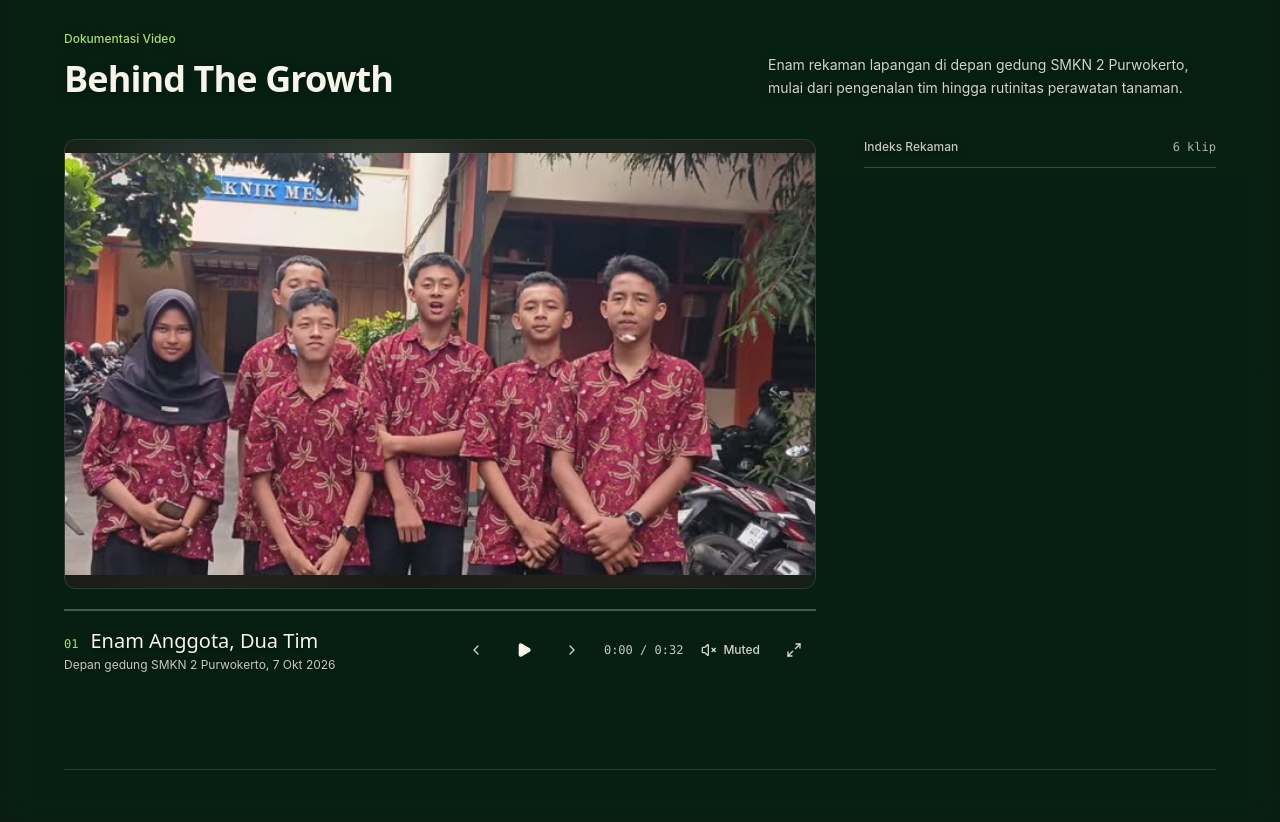
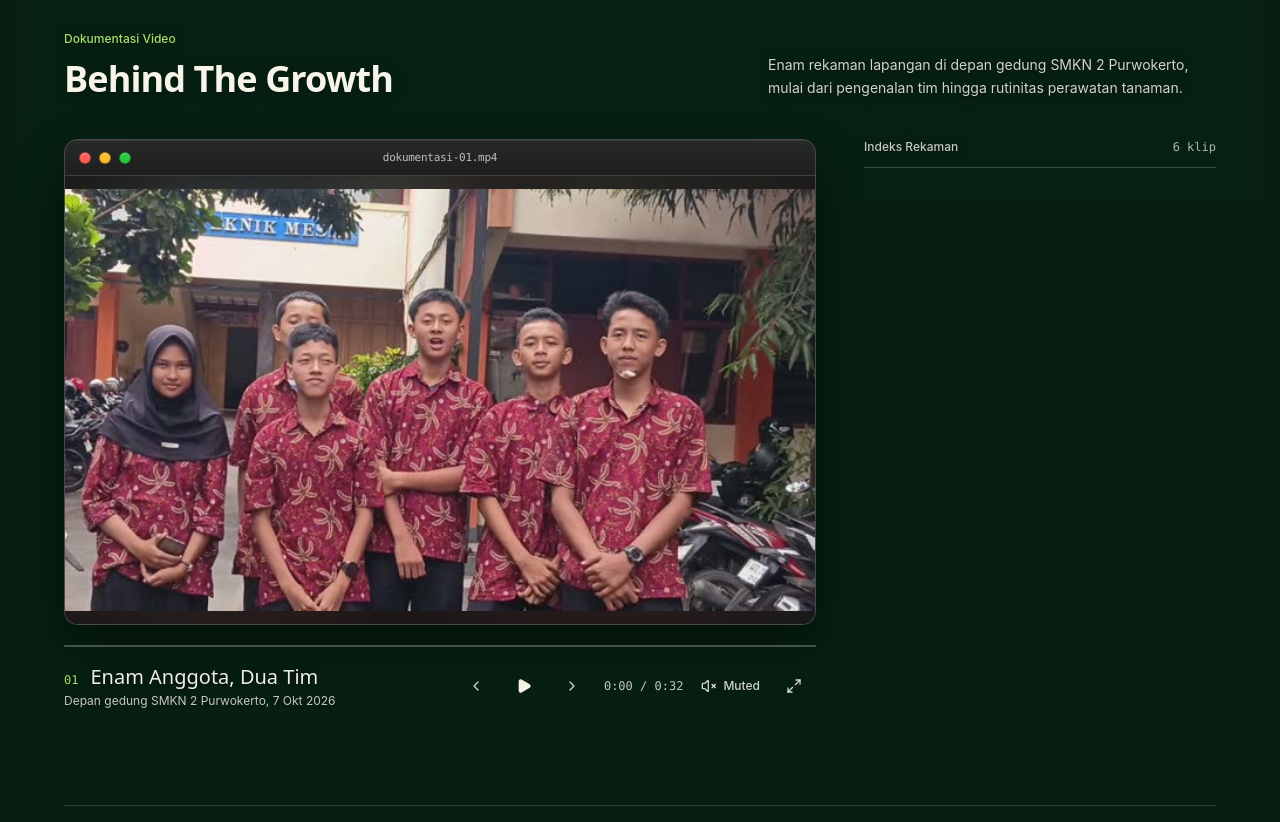
Before and after one commit to aditiaafatan-star/growth-together, a website: page index.html in a window 1280 px wide. Shown: the part 5160-5982 px from the top of the page. Drawn offline with nearby package versions, Linux system fonts and the light colour scheme; a script that the page names is missing.

Commit message:
Add QuickTime Dark Mode macOS window frame to video player

```diff
--- a/index.html
+++ b/index.html
@@ -649,10 +649,34 @@
   }
   /* ===== End Liquid Glass ===== */
 
-  /* ===== Editorial Video Deck ===== */
+  /* ===== QuickTime Dark Mode macOS Video Window ===== */
   .cinema-frame {
-    background: rgba(11, 20, 14, 0.72);
-    border: 1px solid rgba(255, 255, 255, 0.16);
+    background: #141615;
+    border: 1px solid rgba(255, 255, 255, 0.22);
+    box-shadow:
+      inset 0 1px 0 rgba(255, 255, 255, 0.16),
+      0 20px 46px rgba(0, 0, 0, 0.42);
+  }
+  .cinema-macos-bar {
+    background: linear-gradient(180deg, #272a28 0%, #1c1f1d 100%);
+    border-bottom: 1px solid rgba(255, 255, 255, 0.11);
+    box-shadow: inset 0 1px 0 rgba(255, 255, 255, 0.08);
+  }
+  .macos-traffic-dot {
+    width: 12px;
+    height: 12px;
+    border-radius: 9999px;
+    background: var(--dot);
+    border: 0.5px solid rgba(0, 0, 0, 0.35);
+    box-shadow: inset 0 1px 0 rgba(255, 255, 255, 0.28);
+  }
+  #vcStage:fullscreen {
+    border: 0;
+    border-radius: 0;
+    background: #0a0c0b;
+  }
+  #vcStage:fullscreen .cinema-macos-bar {
+    display: none;
   }
 
   /* ===== Our Story Modular Bento ===== */
@@ -1341,10 +1365,23 @@
       <!-- Asymmetric Spread: Unadorned Cinema Frame Left + Architectural Tracklist Index Right -->
       <div data-reveal class="grid grid-cols-1 lg:grid-cols-12 gap-8 lg:gap-12 items-start">
 
-        <!-- Left (8 cols): Clean Hairline Frame + Integrated Scrubber & Transport Below -->
+        <!-- Left (8 cols): QuickTime Dark Mode macOS Window Frame + Scrubber & Transport Below -->
         <div class="lg:col-span-8">
-          <div id="vcStage" class="relative cinema-frame rounded-xl overflow-hidden h-[250px] sm:h-[380px] lg:h-[450px] select-none outline-none focus-visible:ring-2 focus-visible:ring-lime"
+          <div id="vcStage" class="relative cinema-frame flex flex-col rounded-[14px] overflow-hidden h-[286px] sm:h-[416px] lg:h-[486px] select-none outline-none focus-visible:ring-2 focus-visible:ring-lime"
                tabindex="0" role="region" aria-label="Pemutar video dokumentasi">
+            <!-- QuickTime Dark Mode Titlebar -->
+            <div class="cinema-macos-bar h-9 shrink-0 px-3.5 grid grid-cols-[52px_1fr_52px] items-center gap-3">
+              <div class="inline-flex items-center gap-2 pointer-events-none" aria-hidden="true">
+                <span class="macos-traffic-dot" style="--dot: #FF5F57"></span>
+                <span class="macos-traffic-dot" style="--dot: #FEBC2E"></span>
+                <span class="macos-traffic-dot" style="--dot: #28C840"></span>
+              </div>
+              <span id="vcWindowTitle" class="font-mono text-[11px] font-medium tracking-tight text-white/70 truncate text-center">dokumentasi-01.mp4</span>
+              <span aria-hidden="true"></span>
+            </div>
+
+            <!-- Video Viewport Edge-to-Edge Inside 1px Metallic Frame -->
+            <div class="relative flex-1 min-h-0 overflow-hidden bg-[#0e100f]">
               <!-- Quiet ambient fill solely to prevent letterbox bars looking flat on portrait clips -->
               <img id="vcAmbientImg" src="videos/dokumentasi-01.jpg" alt="" width="1280" height="720" aria-hidden="true" class="absolute inset-0 w-full h-full object-cover scale-115 blur-2xl opacity-35 brightness-75 transition-opacity duration-500 pointer-events-none">
               <video id="vcBgVideo" width="1280" height="720" class="relative z-10 w-full h-full object-contain cursor-pointer" muted playsinline preload="metadata" poster="videos/dokumentasi-01.jpg"></video>
@@ -1353,6 +1390,7 @@
               <button id="vcCenterPlayBtn" type="button" class="hidden absolute z-20 inset-0 m-auto w-14 h-14 rounded-full bg-ink/65 backdrop-blur-sm border border-white/50 text-cream items-center justify-center hover:bg-white hover:text-ink transition-colors cursor-pointer" aria-label="Putar video">
                 <i data-lucide="play" class="w-6 h-6 fill-current translate-x-0.5" aria-hidden="true"></i>
               </button>
+            </div>
           </div>
 
           <!-- Hairline Scrubber Track Directly Under Video -->
@@ -2930,6 +2968,7 @@ void main(){
           title: 'Diskusi di Sela Perawatan', credit: 'Koordinasi antar anggota', meta: ['7 Okt 2026', '0:12'], durSec: 12 },
       ];
 
+      const windowTitle = document.getElementById('vcWindowTitle');
       const ambientImg = document.getElementById('vcAmbientImg');
       const counterNum = document.getElementById('vcCounterNum');
       const activeTitle = document.getElementById('vcActiveTitle');
@@ -3030,6 +3069,7 @@ void main(){
         const item = VIDEO_DOCS[index];
         const num = String(index + 1).padStart(2, '0');
 
+        if (windowTitle) windowTitle.textContent = item.src.split('/').pop() || '';
         if (counterNum) counterNum.textContent = num;
         if (activeTitle) activeTitle.textContent = item.title;
         if (activeSub) activeSub.textContent = `${item.credit}, ${item.meta[0]}`;
```
Lines whose indentation alone changed are shown as unchanged.
